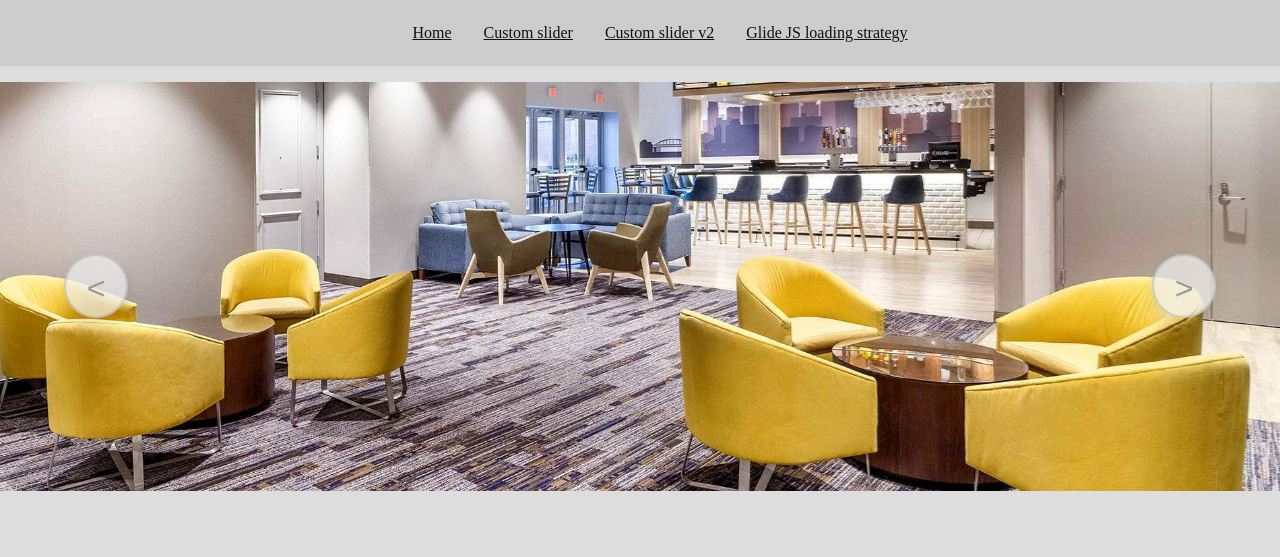
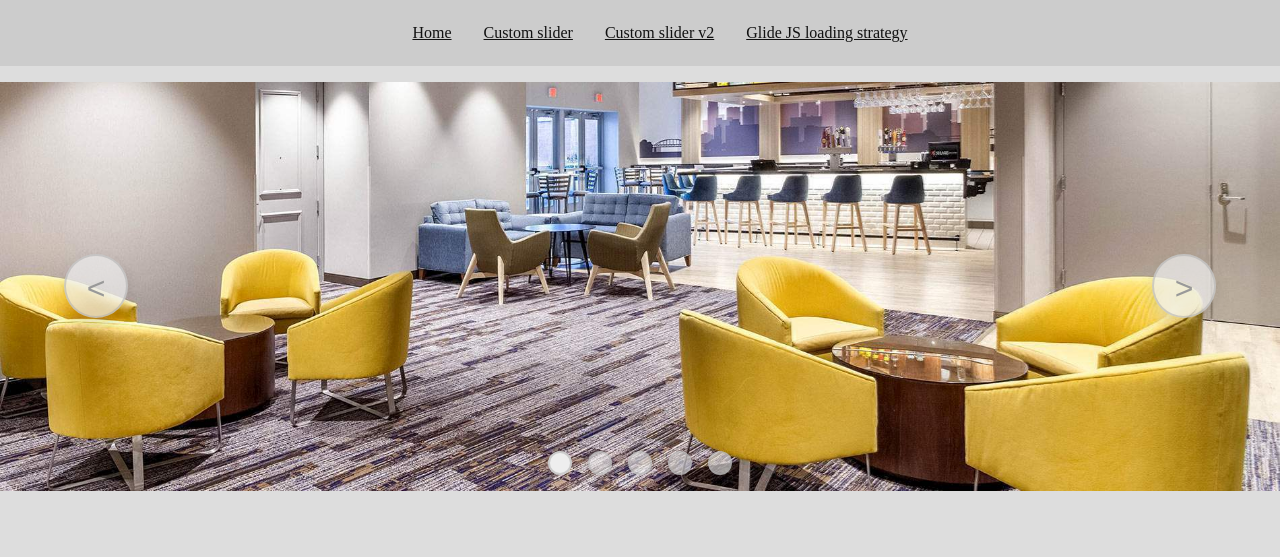
Before and after one commit to bkudyba/slider-loading-strategy, a website: page glide-js/index.html in a window 1280 px wide. Shown: the top 557 px of the page. Drawn offline with Linux system fonts and the light colour scheme.

Commit message:
Feat: Bullets added

```diff
--- a/assets/js/delayed-load.js
+++ b/assets/js/delayed-load.js
@@ -54,7 +54,6 @@ function appendExistingImage(imgList) {
   return new Promise((resolve, reject) => {
     // TODO: Handle errors
     const loadQueue = [];
-    console.log('inside the load');
     imgList.forEach((img) => {
       loadQueue.push(loadExistingImage(img));
     });
--- a/assets/scss/glide.theme.scss
+++ b/assets/scss/glide.theme.scss
@@ -48,28 +48,28 @@
 }
 
 .glide__bullet {
-  background-color: rgba(255, 255, 255, 0.5);
-  width: 9px;
-  height: 9px;
+  background-color: rgba(#eee, 0.6);
+  width: 1.5rem;
+  height: 1.5rem;
   padding: 0;
   border-radius: 50%;
-  border: 2px solid transparent;
+  border: 2px solid rgba(#aaa, 0.5);
   transition: all 300ms ease-in-out;
   cursor: pointer;
   line-height: 0;
   box-shadow: 0 0.25em 0.5em 0 rgba(0, 0, 0, 0.1);
-  margin: 0 0.25em;
+  margin: 0 0.5rem;
 }
 .glide__bullet:focus {
   outline: none;
 }
 .glide__bullet:hover,
 .glide__bullet:focus {
-  border: 2px solid white;
-  background-color: rgba(255, 255, 255, 0.5);
+  border: 2px solid #eee;
+  background-color: rgba(#eee, 0.8);
 }
 .glide__bullet--active {
-  background-color: white;
+  background-color: #eee;
 }
 
 .glide--swipeable {
--- a/glide-js/index.html
+++ b/glide-js/index.html
@@ -139,15 +139,28 @@
         return;
       }
 
+      function addBullets(parent, number) {
+        const imgNum = number + 1;
+        const bullets = document.createElement('div');
+        bullets.classList.add('glide__bullets');
+        bullets.setAttribute('data-glide-el', 'controls[nav]');
+        for (let i = 0; i < imgNum; i++) {
+          const dot = document.createElement('button');
+          dot.classList.add('glide__bullet');
+          dot.setAttribute('data-glide-dir', `=${i}`);
+          bullets.appendChild(dot);
+        }
+        parent.appendChild(bullets);
+      }
+
       addEventListener('DOMContentLoaded', () => {
         const glide = document.querySelector(`.${structure.containerClass}`);
-        console.log('DCL');
         const imgList = document.querySelectorAll(
           `.${structure.singleSlideClass}:not(.initial)`,
         );
-        console.log(imgList);
         appendExistingImage(imgList).then(() => {
           addNav(glide);
+          addBullets(glide, imgList.length);
           new Glide('.glide').mount();
         });
       });
```
Also changed, not shown: assets/css/glide.theme.css.
